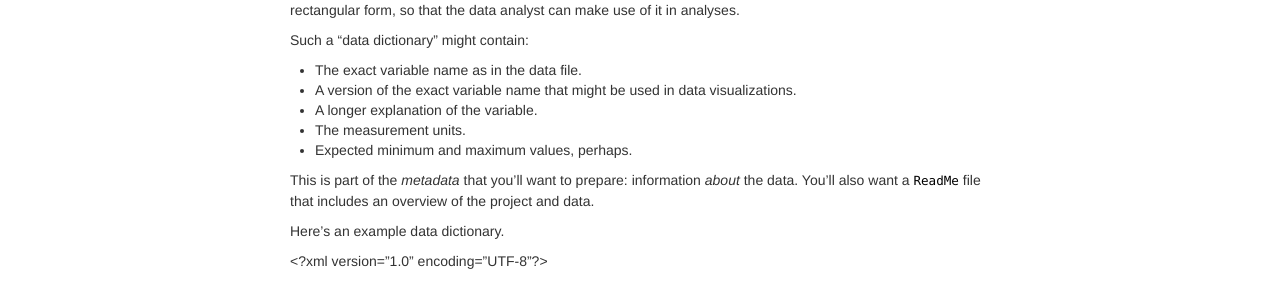
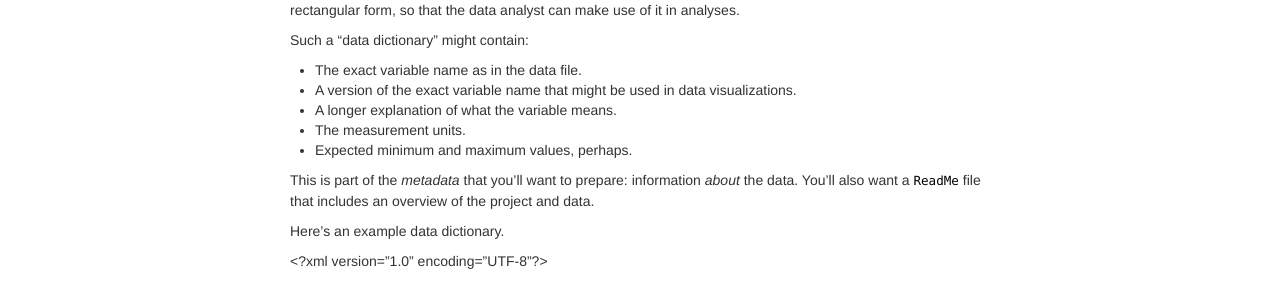
Before and after one commit to kbroman/dataorg, a Jekyll site: the page built from pages/dictionary.md, in a window 1280 px wide. Shown: the part 172-458 px from the top of the page. Built offline with Jekyll 4.4.1, drawn with Linux system fonts in a browser that asks for light colours.

Commit message:
Update dictionary.md

```diff
--- a/pages/dictionary.md
+++ b/pages/dictionary.md
@@ -15,7 +15,7 @@ Such a "data dictionary" might contain:
 
 - The exact variable name as in the data file.
 - A version of the exact variable name that might be used in data visualizations.
-- A longer explanation of the variable.
+- A longer explanation of what the variable means.
 - The measurement units.
 - Expected minimum and maximum values, perhaps.
 
```
